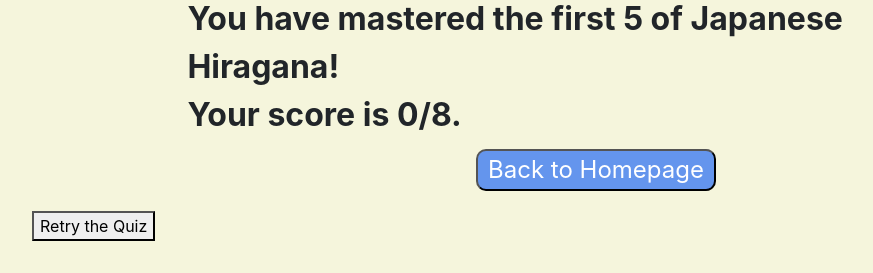
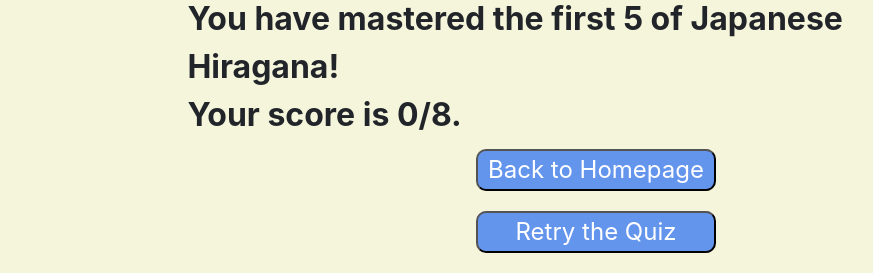
Before and after one commit to ShionWayne/Japanese-Hiragana-Learning, a Flask app: page /quiz_end in a window 1280 px wide. Shown: the part 551-824 px from the top of the page, without its empty margins (53-926 px from the left). Before the commit the page ends 792 px from the top, so only its background shows below. Run offline with Flask 2, Linux system fonts and the light colour scheme; some libraries are stand-ins or nearby versions.

Commit message:
fix retry back route

```diff
--- a/static/css/end.css
+++ b/static/css/end.css
@@ -14,7 +14,7 @@ body{
     font-size: xx-large;
     font-weight: bold;
 }
-#submit{
+.submit{
     border-radius: 10px;
     background-color: cornflowerblue;
     color: white;
--- a/templates/end.html
+++ b/templates/end.html
@@ -25,6 +25,9 @@
     <div>
         <button class="submit" id="submit">Back to Homepage</button>
     </div>
+</form>
+
+<form action="/quiz_start">
     <div>
         <button class="submit" id="retry">Retry the Quiz</button>
     </div>
```
